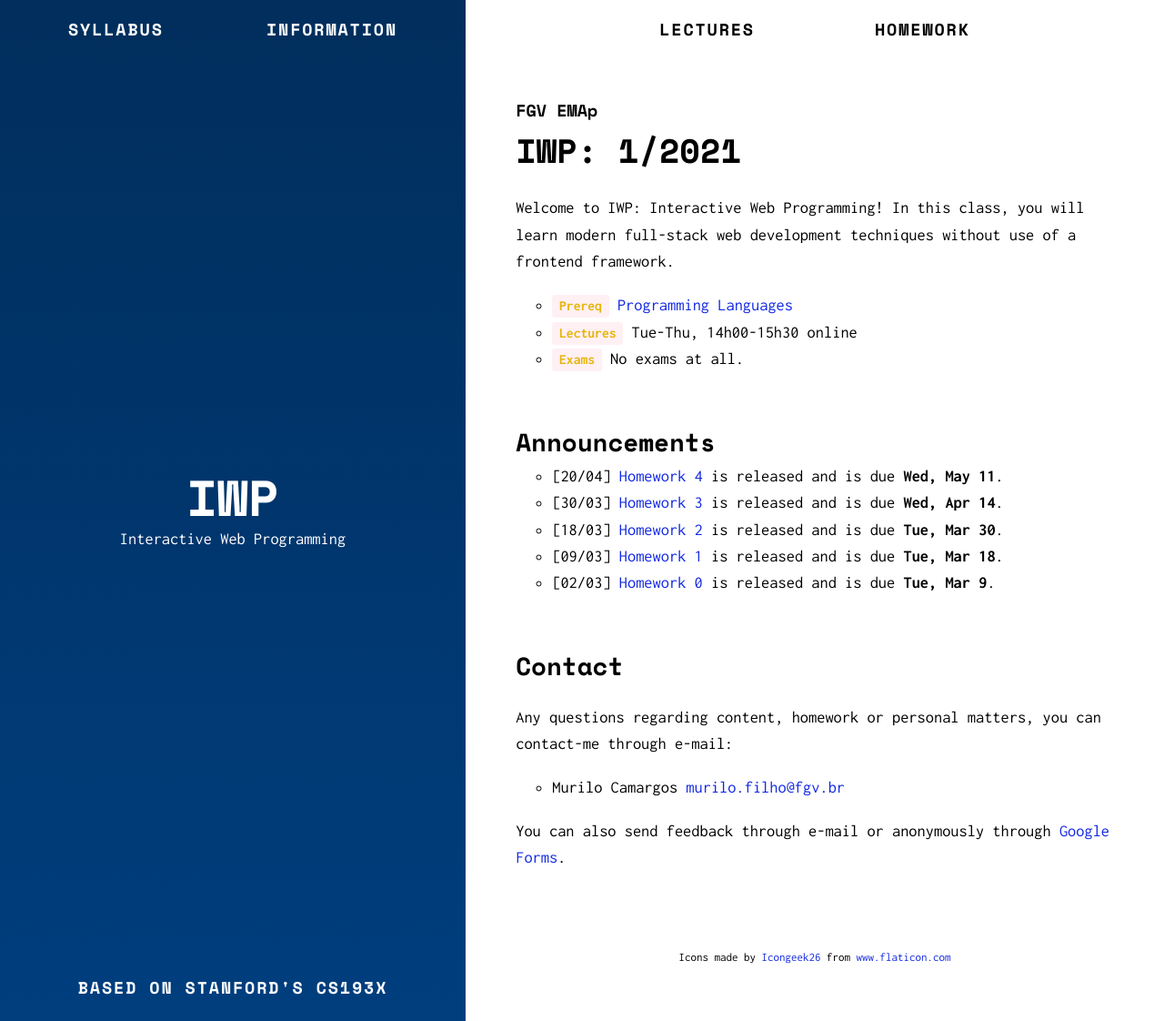
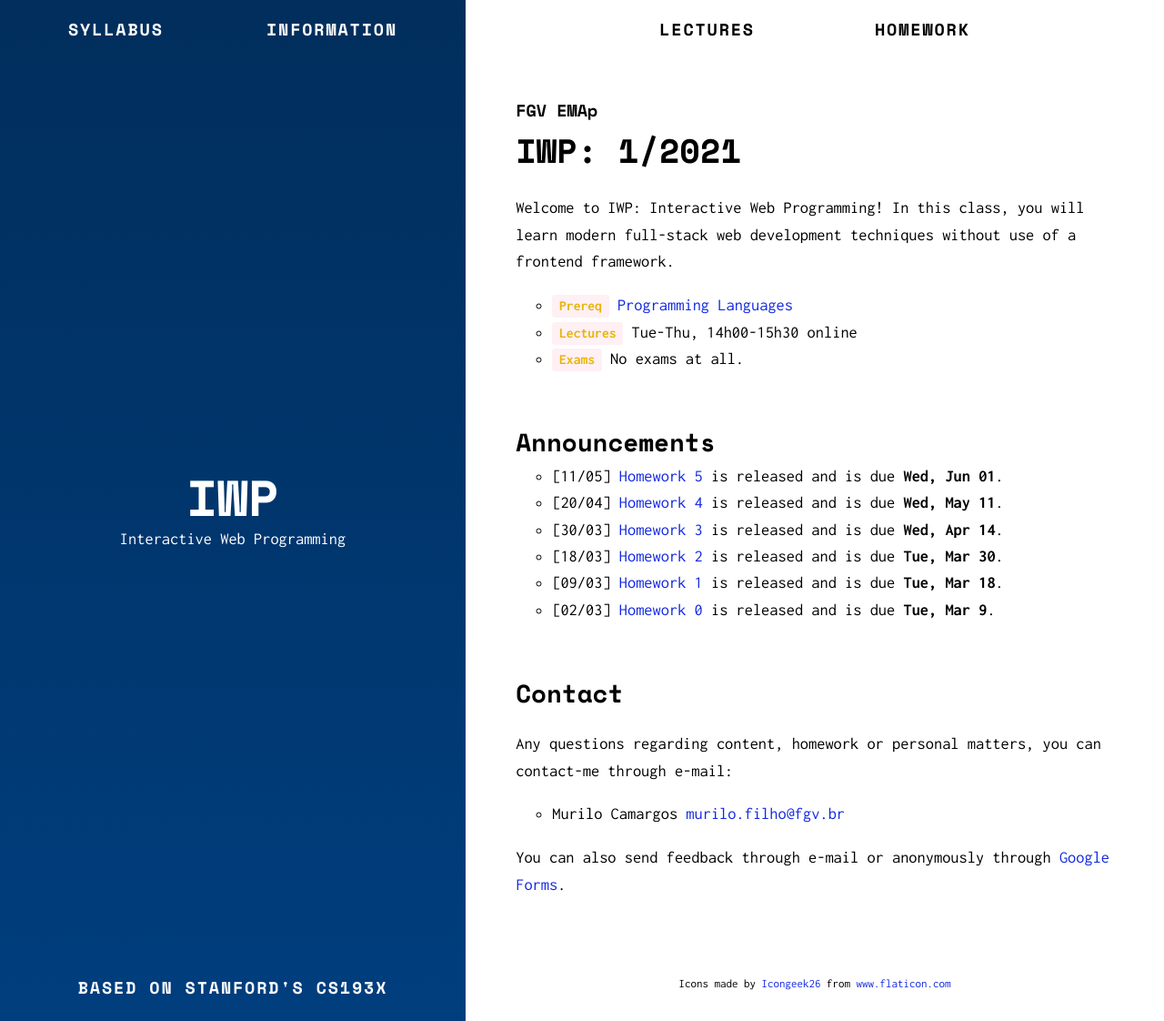
Before and after one commit to murilocamargos/iwp, a Jekyll site: the page built from index.md, in a window 1280 px wide and 1122 px high. Shown: the whole window at 91% size. Built offline with Jekyll 4.4.1, drawn with Linux system fonts in a browser that asks for light colours.

Commit message:
Adiciona anuncio da tarefa

```diff
--- a/index.md
+++ b/index.md
@@ -11,6 +11,7 @@ Welcome to IWP: Interactive Web Programming! In this class, you will learn moder
 - <span class="label">Exams</span> No exams at all.
 
 ## Announcements
+- [11/05] [Homework 5]({{ site.baseurl }}/homework/5-showing-data-with-d3) is released and is due **Wed, Jun 01**.
 - [20/04] [Homework 4]({{ site.baseurl }}/homework/4-info-fetch) is released and is due **Wed, May 11**.
 - [30/03] [Homework 3]({{ site.baseurl }}/homework/3-classes-and-animations) is released and is due **Wed, Apr 14**.
 - [18/03] [Homework 2]({{ site.baseurl }}/homework/2-tv-show-episodes) is released and is due **Tue, Mar 30**.
```
